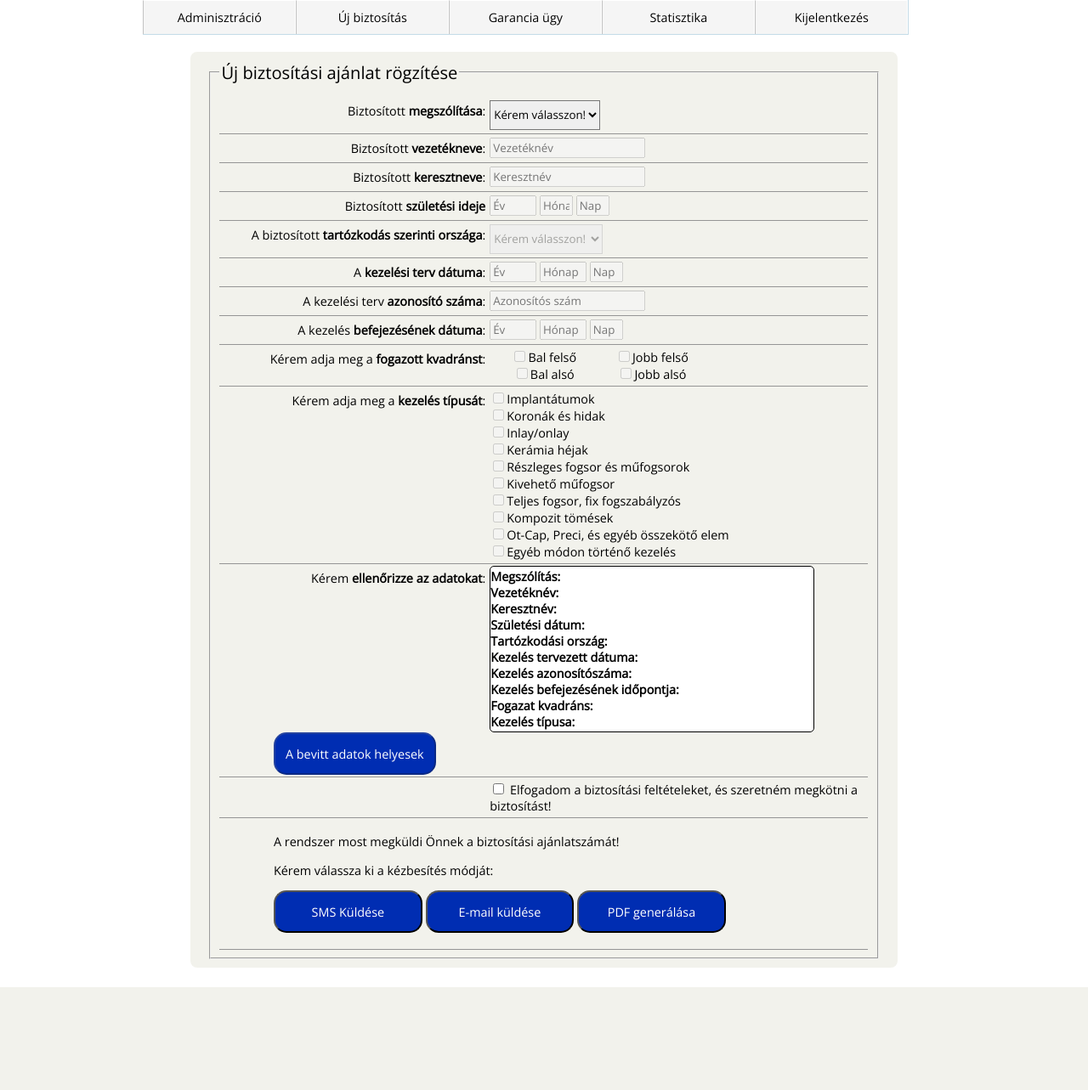
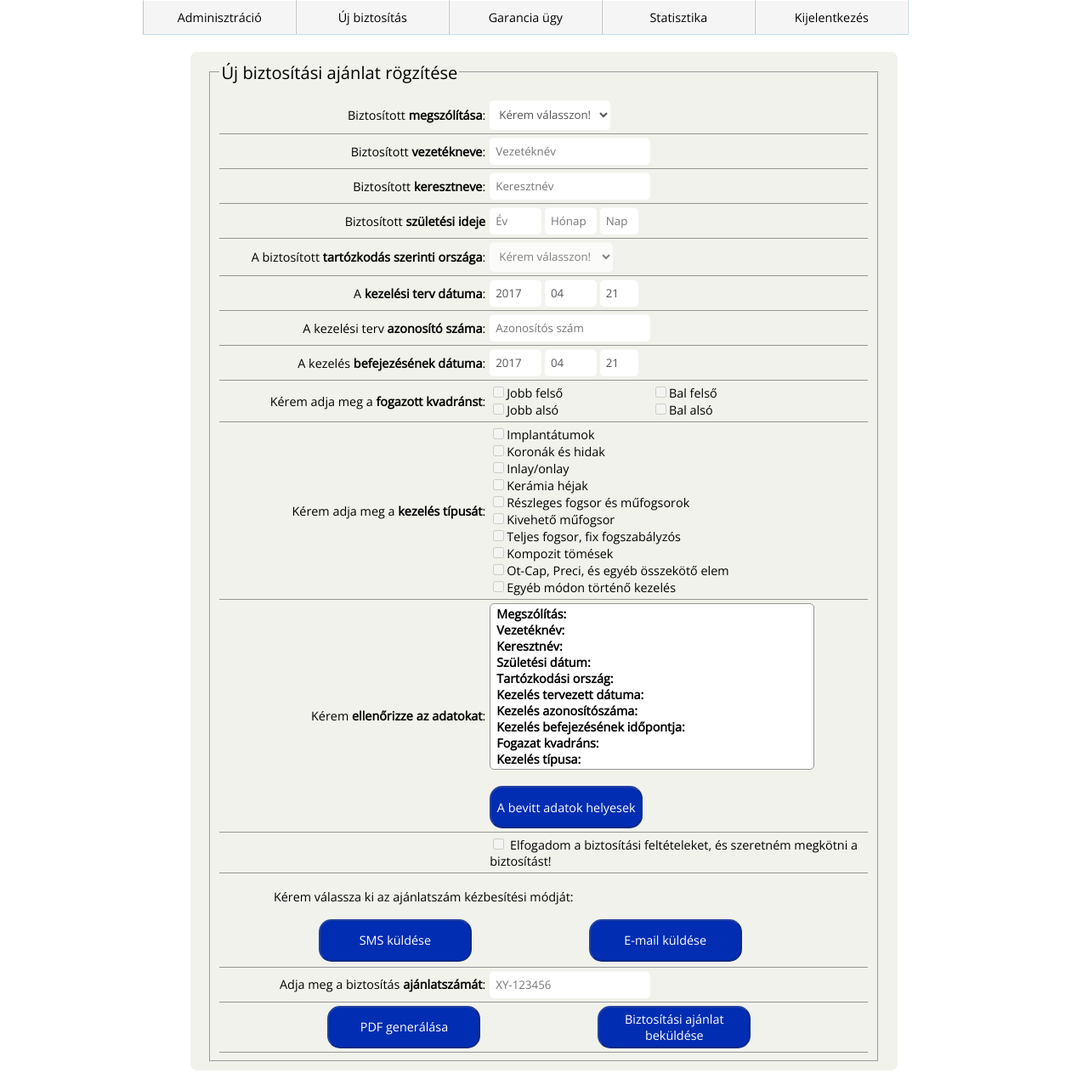
Before and after one commit to davidzambo/babyhouse, a CodeIgniter app: page /dentalclinic/clinics/new_insurance in a window 1280 px wide. Shown: the part 24-1307 px from the top of the page at 85% size. Before the commit the page ends 1186 px from the top, so only its background shows below. Run offline with CodeIgniter, Linux system fonts and the light colour scheme; the visitor is signed in with stand-in values (Sample User, id 1); some libraries are stand-ins or nearby versions.

Commit message:
Repairing new_insurance css, changing formvalidation to new items

```diff
--- a/application/controllers/Clinics.php
+++ b/application/controllers/Clinics.php
@@ -20,6 +20,14 @@ defined('BASEPATH') OR exit('No direct script access allowed');
           redirect('login/index');
         }
     }
+
+    private function insurance_offer_code(){
+      $random_chars = substr(str_shuffle(str_repeat("ABCDEFGHIJKLMNOPQRTUVWXYZ", 5)), 0, 2);
+      $random_numbers = substr(str_shuffle(str_repeat("0123456789", 5)), 0, 6);
+      $random_id = ($random_chars . "-" . $random_numbers);
+      return $random_id;
+    }
+
 
     public function new_insurance(){
       $this->load->helper('form');
--- a/application/controllers/Login.php
+++ b/application/controllers/Login.php
@@ -52,6 +52,7 @@
 
     public function error(){
       $this->load->view('templates/header');
+      $this->load->view('login/login');
       $this->load->view('login/error');
       $this->load->view('templates/footer');
     }
--- a/application/views/clinics/new_insurance.php
+++ b/application/views/clinics/new_insurance.php
@@ -12,7 +12,7 @@
   <div class="form-group row personal_title">
     <label for="person_title" class="col-lg-5 control-label">Biztosított <strong>megszólítása</strong>:</label>
     <div class="col-lg-3">
-      <select class="form-control" id="personal_title" name="personal_title">
+      <select class="form-control" id="personal_title" name="personal_title" required="true">
         <option value="default">Kérem válasszon!</option>
         <option value="holgyem">Hölgyem</option>
         <option value="uram">Uram</option>
@@ -24,7 +24,7 @@
   <div class="form-group row last_name">
     <label for="last_name" class="col-lg-5 control-label">Biztosított <strong>vezetékneve</strong>:</label>
       <div class="col-lg-4">
-        <input type="text" class="form-control" id="last_name" name="last_name" placeholder="Vezetéknév" disabled="true">
+        <input type="text" class="form-control" id="last_name" name="last_name" placeholder="Vezetéknév" disabled="true" required="true">
       </div>
       <div class="col-lg-3"></div>
   </div>
@@ -32,7 +32,7 @@
   <div class="form-group row first_name">
     <label for="first_name" class="col-lg-5 control-label">Biztosított <strong>keresztneve</strong>:</label>
       <div class="col-lg-4">
-        <input type="text" class="form-control" id="first_name" name="first_name" placeholder="Keresztnév" disabled="true">
+        <input type="text" class="form-control" id="first_name" name="first_name" placeholder="Keresztnév" disabled="true" required="true">
       </div>
       <div class="col-lg-3"></div>
   </div>
@@ -40,9 +40,9 @@
   <div class="form-group row birth_date">
     <label for="birth_date" class="col-lg-5 control-label">Biztosított <strong>születési ideje</strong></label>
       <div class="col-lg-7">
-        <input type="text" class="form-control" id="birth_date_year" name="birth_date_year" placeholder="Év" maxlength="4" size="4" disabled="true">
-        <input type="text" class="form-control" id="birth_date_month" name="birth_date_month" placeholder="Hónap" maxlength="2" size="2" disabled="true">
-        <input type="text" class="form-control" id="birth_date_day" name="birth_date_day" placeholder="Nap" maxlength="2" size="2" disabled="true">
+        <input type="text" class="form-control" id="birth_date_year" name="birth_date_year" placeholder="Év" maxlength="4" size="4" disabled="true" required="true">
+        <input type="text" class="form-control" id="birth_date_month" name="birth_date_month" placeholder="Hónap" maxlength="2" size="4" disabled="true" required="true">
+        <input type="text" class="form-control" id="birth_date_day" name="birth_date_day" placeholder="Nap" maxlength="2" size="2" disabled="true" required="true">
       </div>
   </div>
 
@@ -50,7 +50,7 @@
     <label for="country_select" class="col-lg-5 control-label">A biztosított
       <strong>tartózkodás szerinti országa</strong>:</label>
       <div class="col-lg-4">
-        <select class="form-control" id="country_select" name="country_select" disabled="true">
+        <select class="form-control" id="country_select" name="country_select" disabled="true" required="true">
           <option value="default">Kérem válasszon!</option>
           <option value="magyarorszag">Magyarország</option>
           <option value="ausztria">Ausztria</option>
@@ -90,16 +90,16 @@
   <div class="form-group row treatment_date">
     <label for="treatment_date" class="col-lg-5 control-label">A <strong>kezelési terv dátuma</strong>:</label>
       <div class="col-lg-7">
-        <input type="text" class="form-control" id="treatment_date_year" name="treatment_date_year" placeholder="Év" maxlength="4" size="4" disabled="true">
-        <input type="text" class="form-control" id="treatment_date_month" name="treatment_date_month" placeholder="Hónap" maxlength="2" size="4" disabled="true">
-        <input type="text" class="form-control" id="treatment_date_day" name="treatment_date_day" placeholder="Nap" maxlength="2" size="2" disabled="true">
+        <input type="text" class="form-control" id="treatment_date_year" name="treatment_date_year" placeholder="Év" maxlength="4" size="4" disabled="true" value="<?php echo date("Y"); ?>" required="true">
+        <input type="text" class="form-control" id="treatment_date_month" name="treatment_date_month" placeholder="Hónap" maxlength="2" size="4" disabled="true" value="<?php echo date("m"); ?>" required="true">
+        <input type="text" class="form-control" id="treatment_date_day" name="treatment_date_day" placeholder="Nap" maxlength="2" size="2" disabled="true" value="<?php echo date("d"); ?>" required="true">
       </div>
   </div>
 
   <div class="form-group row treatment_id_number">
     <label for="treatment_id" class="col-lg-5 control-label">A kezelési terv <strong>azonosító száma</strong>:</label>
       <div class="col-lg-4">
-        <input type="text" class="form-control" id="treatment_id_number" name="treatment_id_number" placeholder="Azonosítós szám" disabled="true">
+        <input type="text" class="form-control" id="treatment_id_number" name="treatment_id_number" placeholder="Azonosítós szám" disabled="true" required="true">
       </div>
       <div class="col-lg-3"></div>
   </div>
@@ -107,24 +107,24 @@
   <div class="form-group row treatment_finish_date">
     <label for="treatment_finish_date" class="col-lg-5 control-label">A kezelés <strong>befejezésének dátuma</strong>:</label>
     <div class="col-lg-7">
-      <input type="text" class="form-control" id="treatment_finish_date_year" name="treatment_finish_date_year" placeholder="Év" maxlength="4" size="4" disabled="true">
-      <input type="text" class="form-control" id="treatment_finish_date_month" name="treatment_finish_date_month" placeholder="Hónap" maxlength="2" size="4" disabled="true">
-      <input type="text" class="form-control" id="treatment_finish_date_day" name="treatment_finish_date_day" placeholder="Nap" maxlength="2" size="2" disabled="true">
+      <input type="text" class="form-control" id="treatment_finish_date_year" name="treatment_finish_date_year" placeholder="Év" maxlength="4" size="4" disabled="true"  value="<?php echo date("Y"); ?>" required="true">
+      <input type="text" class="form-control" id="treatment_finish_date_month" name="treatment_finish_date_month" placeholder="Hónap" maxlength="2" size="4" disabled="true" value="<?php echo date("m"); ?>" required="true">
+      <input type="text" class="form-control" id="treatment_finish_date_day" name="treatment_finish_date_day" placeholder="Nap" maxlength="2" size="2" disabled="true" value="<?php echo date("d"); ?>" required="true">
     </div>
 </div>
 
 
   <div class="form-group row tooth_quadrant">
     <label for="tooth_quadrant" class="col-lg-5 control-label">Kérem adja meg a <strong>fogazott kvadránst</strong>:</label>
-    <div class="checkbox col-lg-2">
+    <div class="checkbox col-lg-3">
+      <label><input type="checkbox" class="tooth_quadrant" id="quadrant_top_right" name="quadrants[]" disabled="true" value="jobb felső">Jobb felső</label><br/>
+      <label><input type="checkbox" class="tooth_quadrant" id="quadrant_bottom_right" name="quadrants[]" disabled="true" value="jobb alsó">Jobb alsó</label>
+    </div>
+    <div class="checkbox col-lg-3">
       <label><input type="checkbox" class="tooth_quadrant" id="quadrant_top_left" name="quadrants[]" disabled="true" value="bal felső">Bal felső</label><br/>
       <label><input type="checkbox" class="tooth_quadrant" id="quadrant_bottom_left" name="quadrants[]" disabled="true" value="bal alsó">Bal alsó</label>
     </div>
-    <div class="checkbox col-lg-2">
-       <label><input type="checkbox" class="tooth_quadrant" id="quadrant_top_right" name="quadrants[]" disabled="true" value="jobb felső">Jobb felső</label><br/>
-       <label><input type="checkbox" class="tooth_quadrant" id="quadrant_bottom_right" name="quadrants[]" disabled="true" value="jobb alsó">Jobb alsó</label>
-    </div>
-    <div class="col-lg-3"></div>
+    <div class="col-lg-1"></div>
   </div>
 
   <div class="form-group row treatment_type">
@@ -146,7 +146,8 @@
 
   <div class="form-group row data_check">
     <label for="data_check" class="col-lg-5 control-label">Kérem <strong>ellenőrizze az adatokat</strong>:</label>
-    <div class="col-lg-6 data-check">
+    <div class="col-lg-6">
+        <div class="data-check">
           <span><strong>Megszólítás: </strong></span><span id="data_check_personal_title"></span><br/>
           <span><strong>Vezetéknév: </strong></span><span id="data_check_last_name"></span><br/>
           <span><strong>Keresztnév: </strong></span><span id="data_check_first_name"></span><br/>
@@ -158,29 +159,58 @@
           <span><strong>Fogazat kvadráns: </strong></span><span id="data_check_tooth_quadrant"></span><br/>
           <span><strong>Kezelés típusa: </strong></span><span id="data_check_treatment_type"></span><br/>
         </div>
-    <button type="submit" class="button" id="data_check_button" name="submit" disabled="true">A bevitt adatok helyesek</button>
+        <br/>
+        <button type="button" class="button" id="data_check_button" name="submit" disabled="true">A bevitt adatok helyesek</button>
+    </div>
     <div class="col-lg-1"></div>
   </div>
 
   <div class="form-group row">
     <div class="col-lg-5"></div>
     <div class="col-lg-7">
-    <label><input type="checkbox" id="accept_insurance_conditions">
+    <label><input type="checkbox" id="accept_insurance_conditions" disabled="true" required="true">
         Elfogadom a biztosítási feltételeket, és szeretném megkötni a biztosítást!</label>
       </div>
   </div>
 
   <div class="form-group row">
     <div class="col-lg-1"></div>
-    <div class="col-lg-11">
-      <p>A rendszer most megküldi Önnek a biztosítási ajánlatszámát!<p>
-      <p>Kérem válassza ki a kézbesítés módját:<p>
-        <button type="button" class="button" id="sms_send" name="sms_send">SMS Küldése</button>
-        <button type="button" class="button" id="email_send" name="email_send">E-mail küldése</button>
-        <button type="button" class="button" id="generate_pdf" name="generate_pdf">PDF generálása</button>
+    <div class="col-lg-10">
+      <p>Kérem válassza ki az ajánlatszám kézbesítési módját:</p>
+        <div class="col-lg-1"></div>
+        <div class="col-lg-4">
+          <button type="button" class="button" id="sms_send" name="sms_send" disabled="true">SMS küldése</button>
+        </div>
+        <div class="col-lg-2"></div>
+        <div class="col-lg-4">
+          <button type="button" class="button" id="email_send" name="email_send" disabled="true">E-mail küldése</button>
+        </div>
+        <div class="col-lg-1"></div>
+    </div>
+    <div class="col-lg-1"></div>
+  </div>
 
+  <div class="form-group row insurance_id_code">
+    <label for="insurance_id_code" class="col-lg-5 control-label">Adja meg a biztosítás <strong>ajánlatszámát</strong>:</label>
+      <div class="col-lg-4">
+        <input type="text" class="form-control" id="insurance_id_code" name="insurance_id_code" placeholder="XY-123456" disabled="true" required="true">
       </div>
+      <div class="col-lg-3"></div>
   </div>
+
+  <div class="form-group row">
+    <div class="col-lg-2"></div>
+    <div class="col-lg-3">
+        <button type="button" class="button" id="generate_pdf" name="generate_pdf" disabled="true">PDF generálása</button>
+    </div>
+    <div class="col-lg-2"></div>
+    <div class="col-lg-3">
+        <button type="button" class="button" id="save_insurance" name="save_insurance" disabled="true">Biztosítási ajánlat beküldése</button>
+    </div>
+    <div class="col-lg-2"></div>
+  </div>
+
+
 </fieldset>
 </form>
 </div>
--- a/application/views/login/error.php
+++ b/application/views/login/error.php
@@ -1,9 +1,7 @@
 <div class="row">
   <div class="col-lg-3"></div>
     <div class="col-lg-6 login-error">
-      <br/>
       <h3>Hiba a bejelentkezés során!</h3>
-      <br/>
       <p>A felhasználónév vagy nem létezik, vagy nem megfelelő jelszó lett megadva.</p>
       <p>Kérem próbálja meg újra!</p>
     </div>
--- a/assets/css/styles.css
+++ b/assets/css/styles.css
@@ -137,10 +137,6 @@ img {
   float: left;
 }
 
-.col-lg-2 {
-  text-align: center;
-}
-
 #index_title {
   text-align: center;
   font-size: 3em;
@@ -170,7 +166,7 @@ img {
   font-size: 1.4em;
   margin-bottom: 10px;
 }
-/*
+
 .form-horizontal input[type="text"],
 .form-horizontal input[type="email"],
 .form-horizontal input[type="number"],
@@ -181,18 +177,19 @@ img {
 .form-horizontal select {
     background: rgba(255,255,255,.1);
     border: none;
-    border-radius: 4px;
+    border-radius: 5px;
     margin: 0;
     outline: 0;
     padding: 7px;
     box-sizing: border-box;
     -webkit-box-sizing: border-box;
     -moz-box-sizing: border-box;
-    background-color: #e8eeef;
-    color:#8a97a0;
+    background-color: #fff;
+    color:#545454;
     -webkit-box-shadow: 0 1px 0 rgba(0,0,0,0.03) inset;
     box-shadow: 0 1px 0 rgba(0,0,0,0.03) inset;
 }
+
 
 .form-horizontal input[type="text"]:focus,
 .form-horizontal input[type="date"]:focus,
@@ -204,10 +201,14 @@ img {
 .form-horizontal input[type="url"]:focus,
 .form-horizontal textarea:focus,
 .form-horizontal select:focus{
-    background: #d2d9dd;
+    background: white;
+    border-color: #66afe9;
+   outline: 0;
+   -webkit-box-shadow: inset 0 1px 1px rgba(0,0,0,.075), 0 0 8px rgba(102, 175, 233, 0.6);
+   box-shadow: inset 0 1px 1px rgba(0,0,0,.075), 0 0 8px rgba(102, 175, 233, 0.6);
 }
 
-*/
+
 .form-horizontal select{
     -webkit-appearance: menulist-button;
     height:35px;
@@ -215,6 +216,9 @@ img {
 
 .form-group {
   border-bottom: 1px solid #959595;
+
+  display: flex;
+  align-items: center;
 }
 
 .col-lg-7 .row img {
@@ -231,14 +235,13 @@ label {
 }
 
 .data-check {
-  border: 1px solid black;
+  border: 1px solid #959595;
   border-radius: 5px;
   background-color: white;
 }
 
-.data-check p {
-  padding: 0;
-  margin: 0;
+.data-check span {
+  padding: 7px;
 }
 
 /*for main index page*/
@@ -260,11 +263,12 @@ label {
 }
 
 .button {
-  width: 25%;
+  width: 100%;
+  max-width: 180px;
   background-color: #002DB2;
   font-size: 1em;
   color: white;
-  display: inline-block;
+  display: inline;
   margin: 0 auto;
   height: 50px;
   border-radius: 15px;
@@ -281,14 +285,14 @@ label {
 }
 
 .form-success {
-  background-color: #77ff77;
+  background-color: rgba(0,255,0,0.1);
 /*  border: 1px solid green;
   padding: 2px;*/
 }
 
 /*style for insurance list generation*/
 .all-insurances {
-  background-color: #f2f2ec;
+  background-color: rgba(255,0,0,0.1);
   border-radius: 7px;
   padding-left: 20px;
 }
@@ -298,12 +302,9 @@ label {
 }
 
 .login-error {
-  position: relative;
-  top: 100px;
-  width: inherit;
-  height: 280px;
+  width: 50%;
   background-color: pink;
   border-radius: 5px;
   padding: 20px;
-  margin: 0 auto;
+  margin-left: 25%;
 }
```
Also changed, not shown: assets/js/formvalidation.js (+40 -5 lines). Lines whose indentation alone changed are shown as unchanged.
